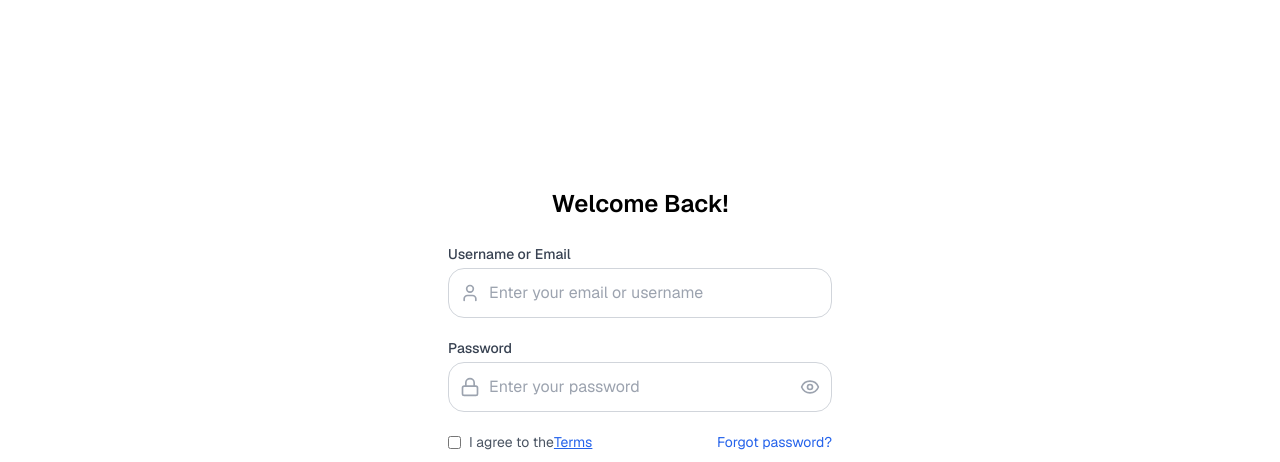
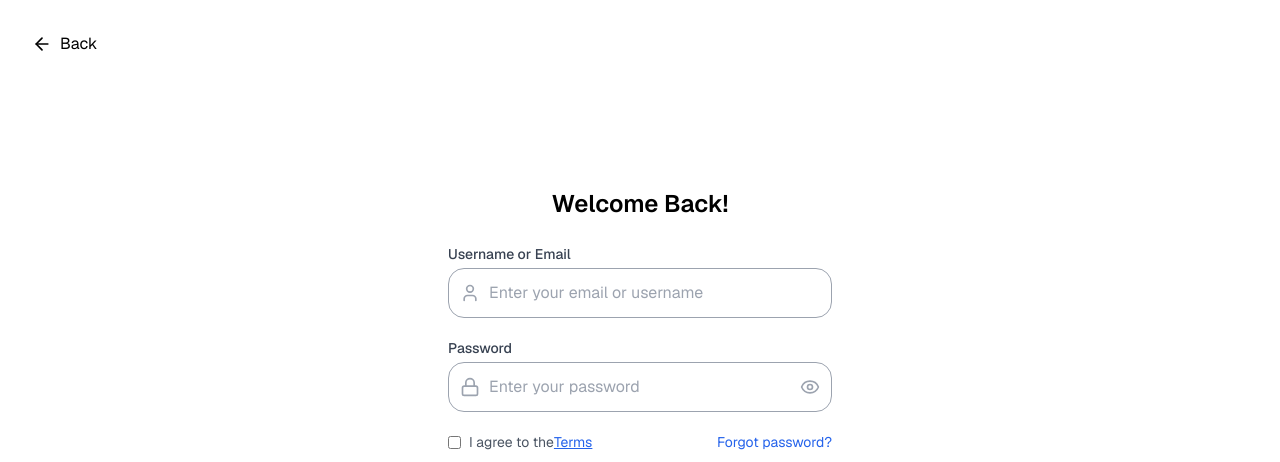
Before and after one commit to Mmesomadavid/bluescope, a React (Vite) app: page /login in a window 1280 px wide. Shown: the top 462 px of the page. Built offline with nearby package versions, Linux system fonts and the light colour scheme.

Commit message:
made new changes

```diff
--- a/src/pages/Auth/Login.tsx
+++ b/src/pages/Auth/Login.tsx
@@ -1,7 +1,7 @@
 import cryptoGlass from '../../assets/Futuristic_Glass_Cube.png';
 import { motion } from 'framer-motion';
 import { Link } from 'react-router-dom';
-import { User, Lock, Eye, EyeOff } from 'lucide-react';
+import { User, Lock, Eye, EyeOff, ArrowLeft } from 'lucide-react';
 import { useState } from 'react';
 
 const Login = () => {
@@ -9,12 +9,13 @@ const Login = () => {
 
   return (
     <div className="min-h-screen bg-white flex flex-col items-center justify-center relative px-4">
-      {/* Logo - top left */}
-      <div className="absolute top-4 left-4">
-        {/* <img src={bluescopeLogo} alt="BlueScope Logo" className="h-8" /> */}
-      </div>
+      {/* Back Arrow */}
+      <Link to="/" className="flex items-center absolute top-8 left-8 text-black hover:text-blue-800">
+        <ArrowLeft size={20} />
+        <span className='ml-2'>Back</span>
+      </Link>
 
-      {/* login Card */}
+      {/* Login Card */}
       <div className="w-full max-w-md p-8">
         <h2 className="text-center text-2xl font-semibold mb-6">Welcome Back!</h2>
         <form className="space-y-5">
@@ -29,7 +30,7 @@ const Login = () => {
                 type="text"
                 id="email"
                 placeholder="Enter your email or username"
-                className="w-full pl-10 pr-4 py-3 border border-gray-300 rounded-2xl bg-white focus:outline-none focus:ring-2 focus:ring-blue-500"
+                className="w-full pl-10 pr-4 py-3 border border-gray-400 rounded-2xl bg-white focus:outline-none focus:ring-2 focus:ring-blue-500"
               />
             </div>
           </div>
@@ -45,7 +46,7 @@ const Login = () => {
                 type={showPassword ? 'text' : 'password'}
                 id="password"
                 placeholder="Enter your password"
-                className="w-full pl-10 pr-10 py-3 border border-gray-300 rounded-2xl bg-white focus:outline-none focus:ring-2 focus:ring-blue-500"
+                className="w-full pl-10 pr-10 py-3 border border-gray-400 rounded-2xl bg-white focus:outline-none focus:ring-2 focus:ring-blue-500"
               />
               <button
                 type="button"
@@ -74,7 +75,7 @@ const Login = () => {
             Login
           </button>
 
-          {/* Login Redirect */}
+          {/* Signup Redirect */}
           <p className="text-center text-sm text-gray-600">
             Don't have an account with us?{' '}
             <Link to="/signup" className="text-blue-600 hover:underline">Create Account</Link>
```
